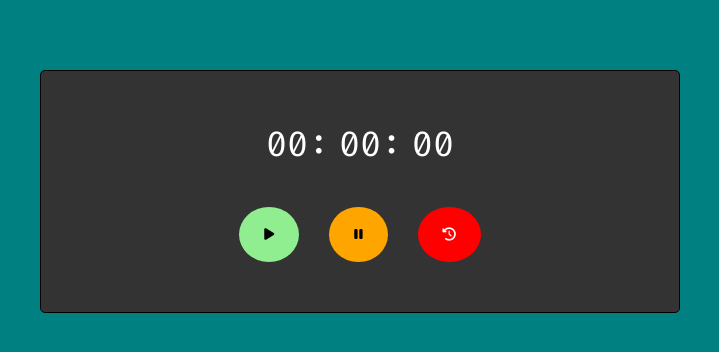
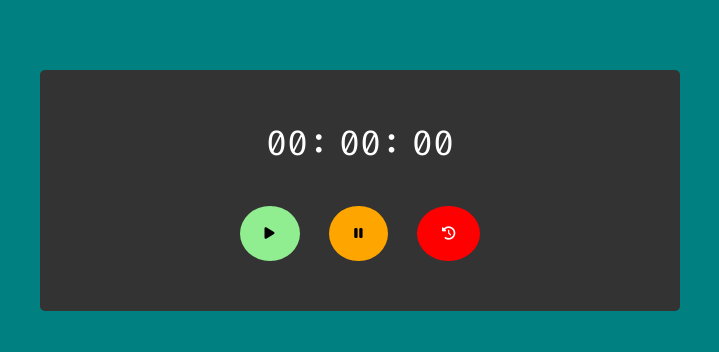
Before and after one commit to rks1995/stop-watch, a plain HTML site: page index.html in a window 1280 px wide. Shown: the part 122-474 px from the top of the page, 280-999 px from the left. Drawn offline with Linux system fonts and the light colour scheme.

```diff
--- a/script.js
+++ b/script.js
@@ -11,6 +11,7 @@
 let ms = 0;
 let clearTimer;
 
+//flag variables
 //start count is to prevent running the setInterval frequently;
 let startCount = 0;
 let isPause = false;
--- a/style.css
+++ b/style.css
@@ -1,4 +1,4 @@
-/* fonts */
+/* google fonts */
 @import url('https://fonts.googleapis.com/css2?family=Fira+Code&display=swap');
 
 * {
@@ -26,7 +26,6 @@
     margin: 100px auto;
     padding: 50px;
     width: 80%;
-    border: 1px solid;
     background-color: #333;
     border-radius: 5px;
     text-align: center;
@@ -45,17 +44,11 @@
     font-size: 2.2rem;
 }
 
-.controls {
-    display: flex;
-    justify-content: center;
-    gap: 30px;
-}
-
 .start,
 .pause,
 .reset {
     padding: 20px 25px;
-    margin-top: 40px;
+    margin: 40px 10px 0;
     border: none;
     outline: none;
     border-radius: 50%;
```
Also changed, not shown: index.html (+1 -0 lines).
